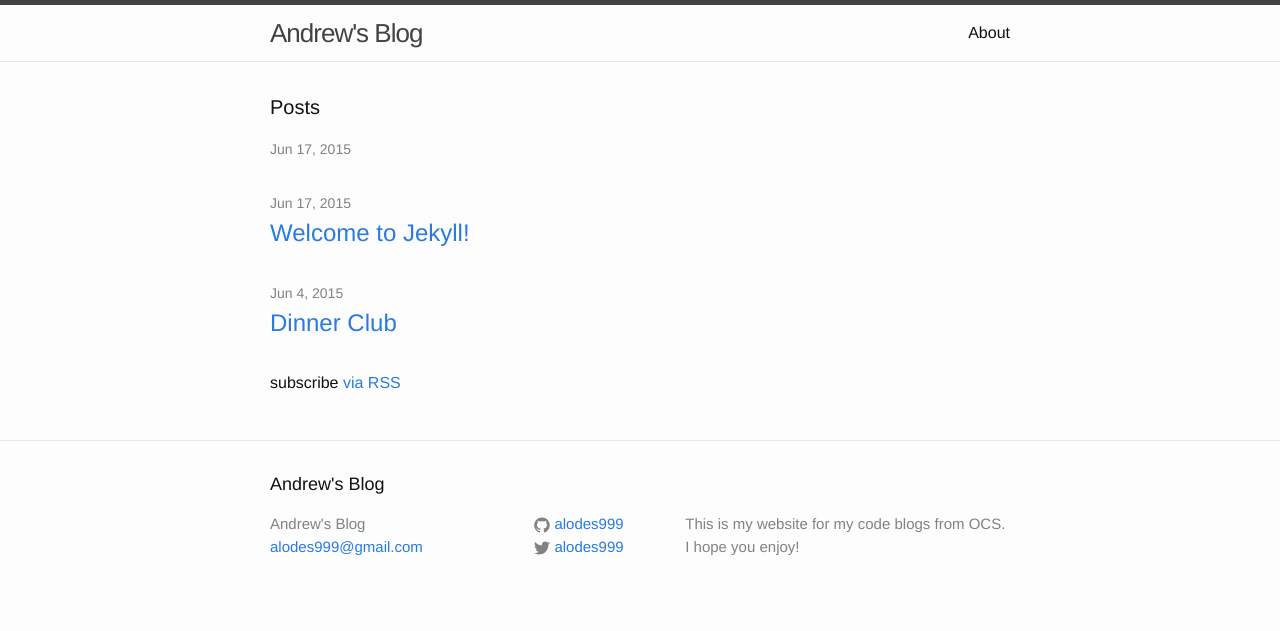
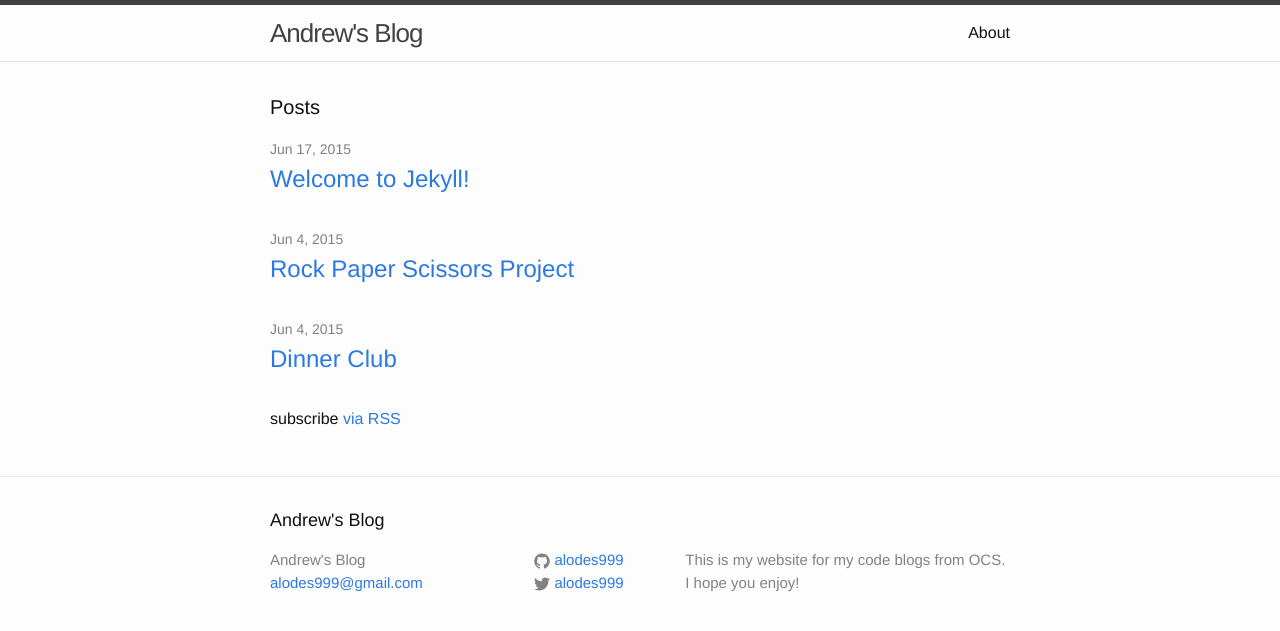
Before and after one commit to alodes999/alodes999, a Jekyll site: the page built from index.html, in a window 1280 px wide. Shown: the top 631 px of the page. Built offline with Jekyll 4.4.1, drawn with Linux system fonts in a browser that asks for light colours; Markdown is read by kramdown in place of the engine named in the settings.

Commit message:
Fix formatting for rps post

```diff
--- a/_posts/2015-06-09-rock-paper-scissors.markdown
+++ b/_posts/2015-06-09-rock-paper-scissors.markdown
@@ -1,6 +1,6 @@
 ---
 layout: post
-title:  "Rock Paper Scissors" Project
+title:  "Rock Paper Scissors Project"
 date:   2015-06-04
 categories: code
 ---
```
